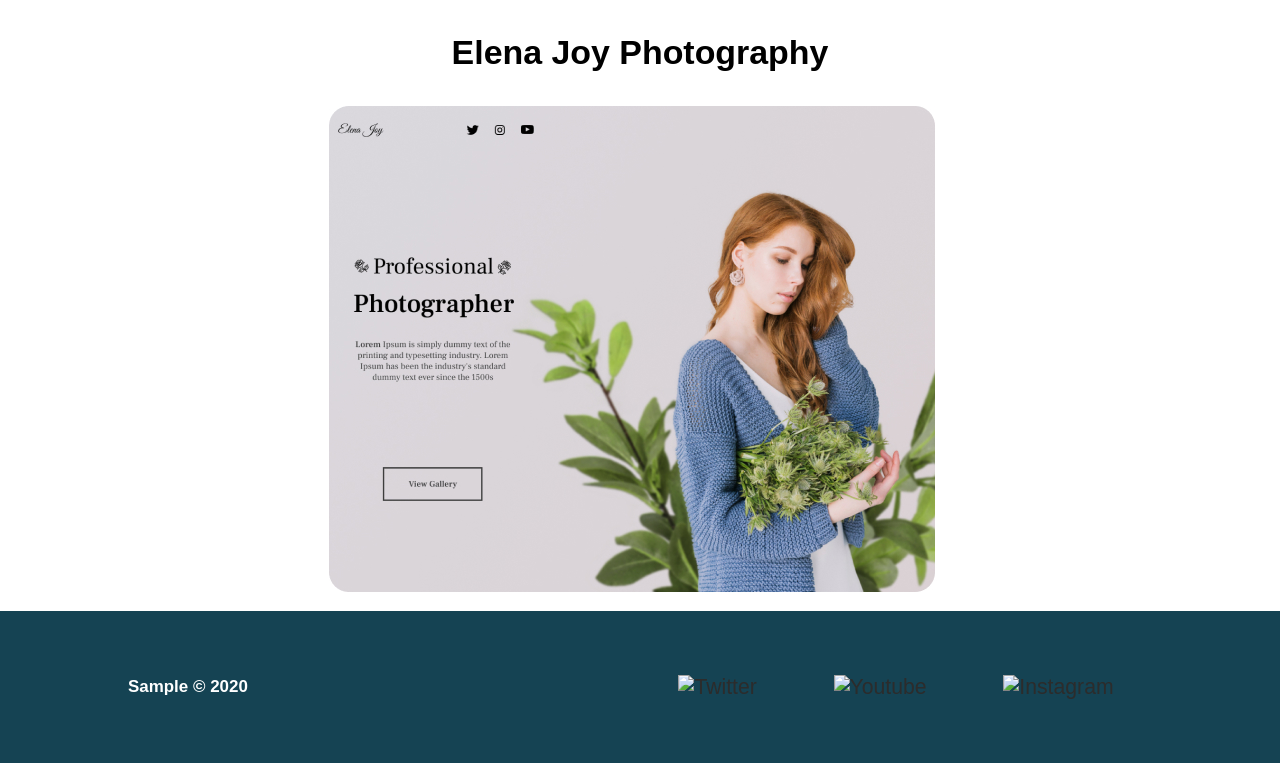
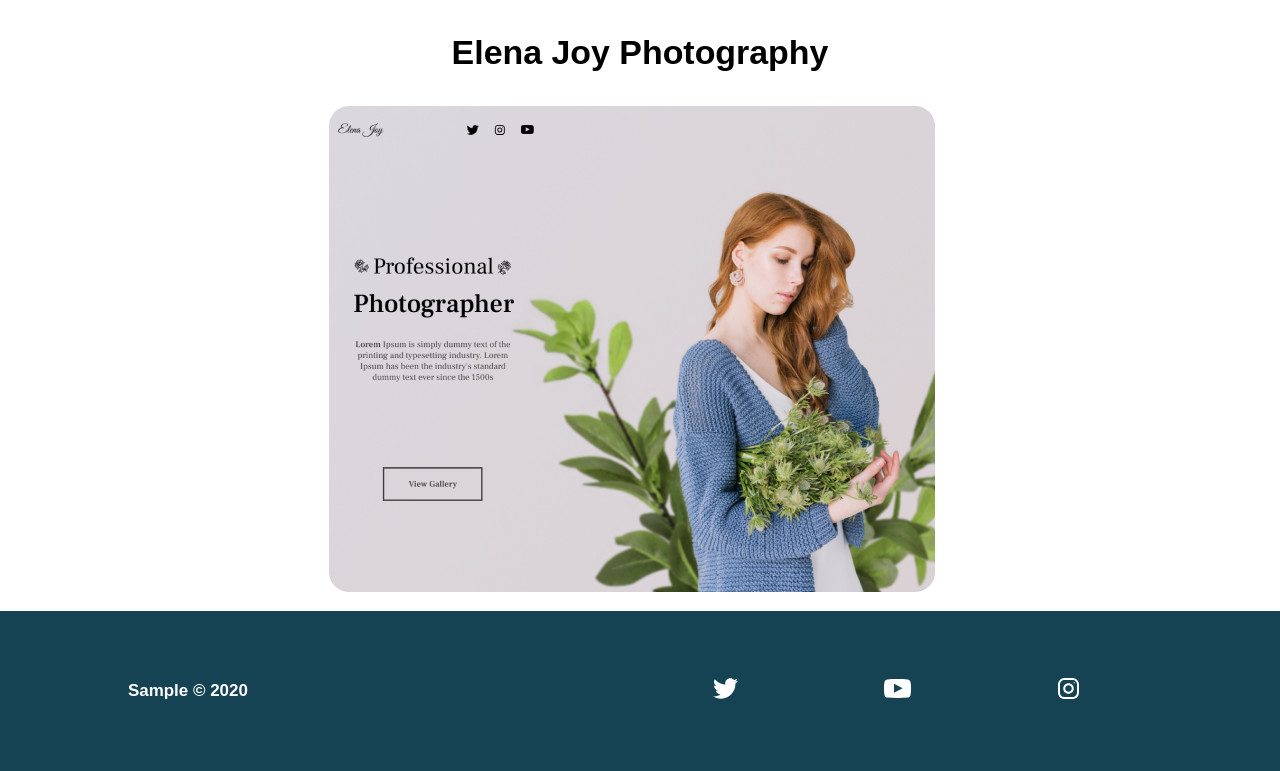
Before and after one commit to alay28/Practice-Project-2, a plain HTML site: page Project/index.html in a window 1280 px wide. Shown: the part 659-1430 px from the top of the page. Drawn offline with Linux system fonts and the light colour scheme.

Commit message:
Update index.html

```diff
--- a/Project/index.html
+++ b/Project/index.html
@@ -41,15 +41,15 @@
     <ul>
       <li>
         <a href="#">
-          <img src="./icons/twitter 1.svg" alt="Twitter" />
+          <img src="../icons/twitter 1.svg" alt="Twitter" />
         </a>
       </li>
       <li>
-        <a href="#"> <img src="./icons/youtube-symbol 1.svg" alt="Youtube" /></a>
+        <a href="#"> <img src="../icons/youtube-symbol 1.svg" alt="Youtube" /></a>
       </li>
       <li>
         <a href="#">
-          <img src="./icons/instagram 1.svg" alt="Instagram" />
+          <img src="../icons/instagram 1.svg" alt="Instagram" />
         </a>
       </li>
     </ul>
```
